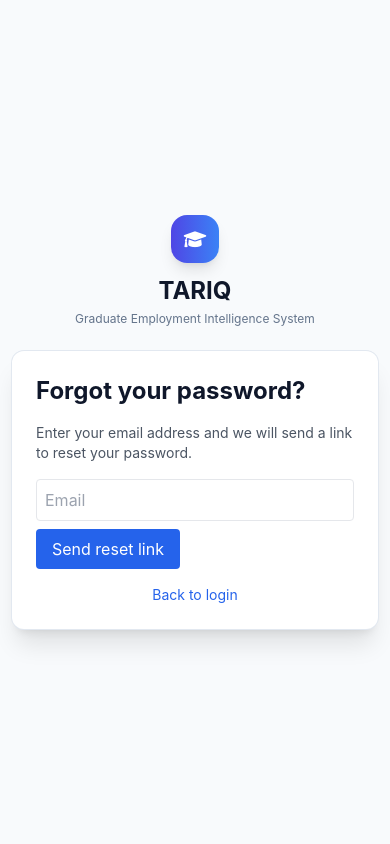
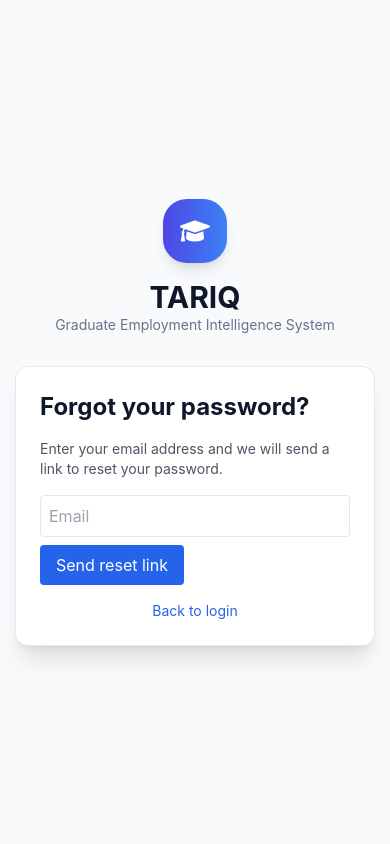
Before and after one commit to admintariq-commits/tariq, a Laravel app: page /forgot-password in a window 390 px wide. Run offline with Laravel 12, Linux system fonts and the light colour scheme; data comes from the database, SQL or seed files in the repository; data that the repository does not hold is empty; parts of the project's set-up code (start-up, migrations or seed data) failed here and were passed over; some libraries are stand-ins or nearby versions.

Commit message:
Revert guest and welcome layouts to previous versions to fix styling regression

```diff
--- a/resources/views/layouts/guest.blade.php
+++ b/resources/views/layouts/guest.blade.php
@@ -12,14 +12,14 @@
     </style>
 </head>
 <body class="min-h-screen bg-slate-50 text-slate-900">
-    <div class="min-h-screen flex flex-col justify-center py-8 sm:py-10 px-3 sm:px-6 lg:px-8">
+    <div class="min-h-screen flex flex-col justify-center py-10 px-4 sm:px-6 lg:px-8">
         <div class="mx-auto w-full max-w-md">
-            <div class="mb-6 sm:mb-8 text-center">
-                <div class="mx-auto mb-3 sm:mb-4 h-12 w-12 sm:h-16 sm:w-16 rounded-2xl sm:rounded-3xl bg-gradient-to-r from-indigo-600 to-blue-500 flex items-center justify-center text-white shadow-lg flex-shrink-0">
-                    <i class="fas fa-graduation-cap text-lg sm:text-2xl"></i>
+            <div class="mb-8 text-center">
+                <div class="mx-auto mb-4 h-16 w-16 rounded-3xl bg-gradient-to-r from-indigo-600 to-blue-500 flex items-center justify-center text-white shadow-lg">
+                    <i class="fas fa-graduation-cap text-2xl"></i>
                 </div>
-                <h1 class="text-2xl sm:text-3xl font-bold">TARIQ</h1>
-                <p class="text-xs sm:text-sm text-slate-500 mt-1">Graduate Employment Intelligence System</p>
+                <h1 class="text-3xl font-bold">TARIQ</h1>
+                <p class="text-sm text-slate-500">Graduate Employment Intelligence System</p>
             </div>
             @yield('content')
         </div>
```
